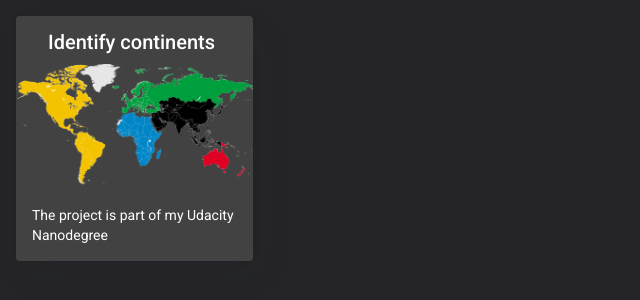
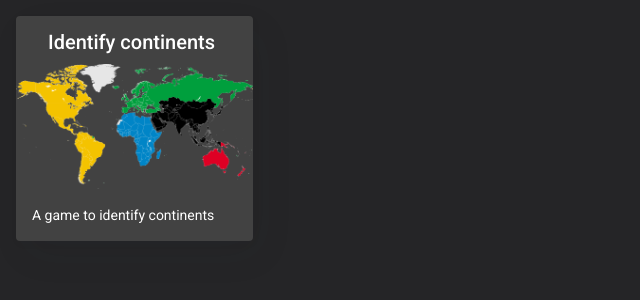
Before and after one commit to SomeshKb/School-Games, an Angular app: page / in a window 1280 px wide. Shown: the top 300 px of the page, without its empty margins (0-640 px from the left). Built offline with nearby package versions, Linux system fonts and the light colour scheme.

Commit message:
updated descriptions

```diff
--- a/src/app/home/home.component.html
+++ b/src/app/home/home.component.html
@@ -17,7 +17,7 @@
           <img mat-card-image src="assets/images/World-Map.png">
           <mat-card-content>
             <p>
-              The project is part of my Udacity Nanodegree
+              A game to identify continents
             </p>
           </mat-card-content>
 
```
